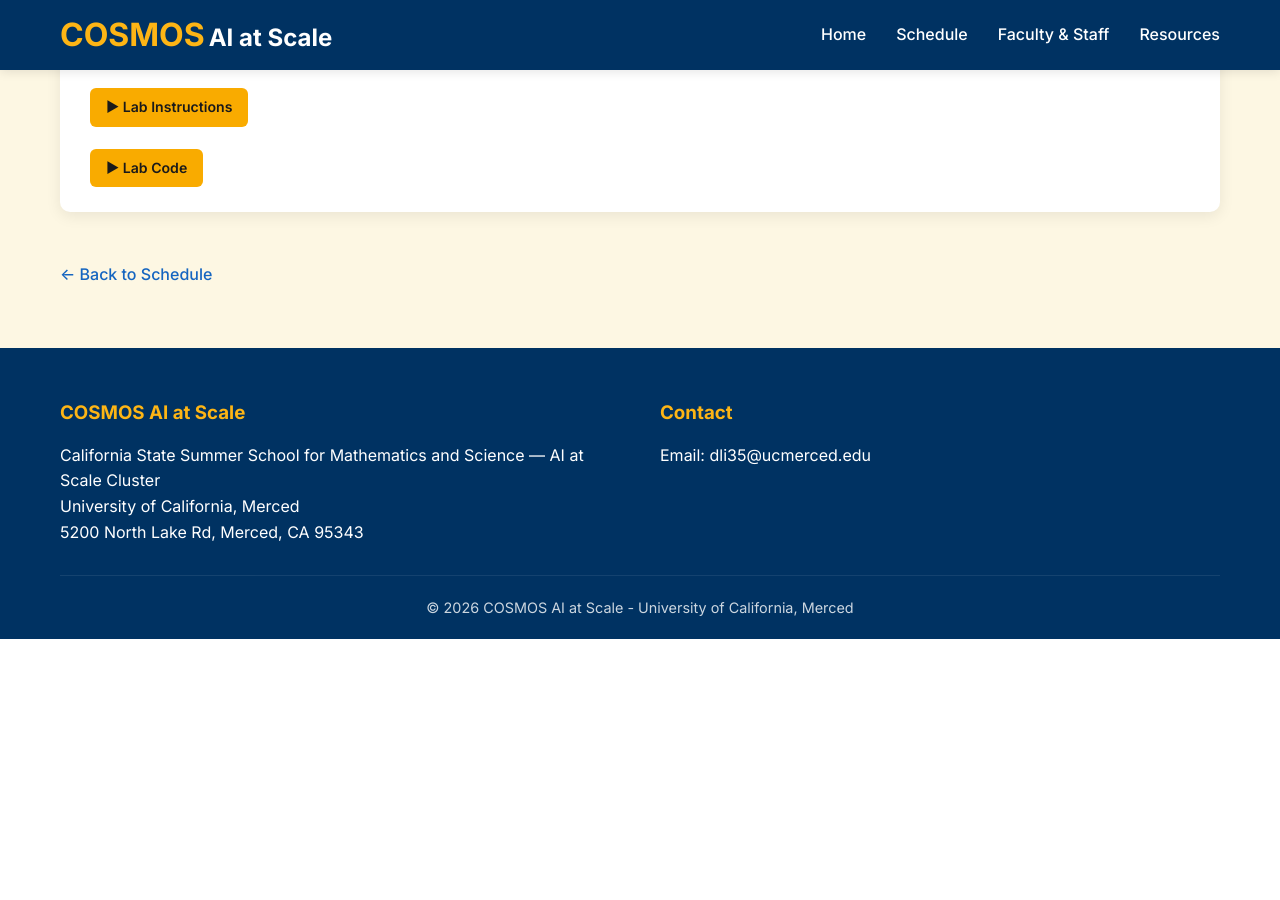
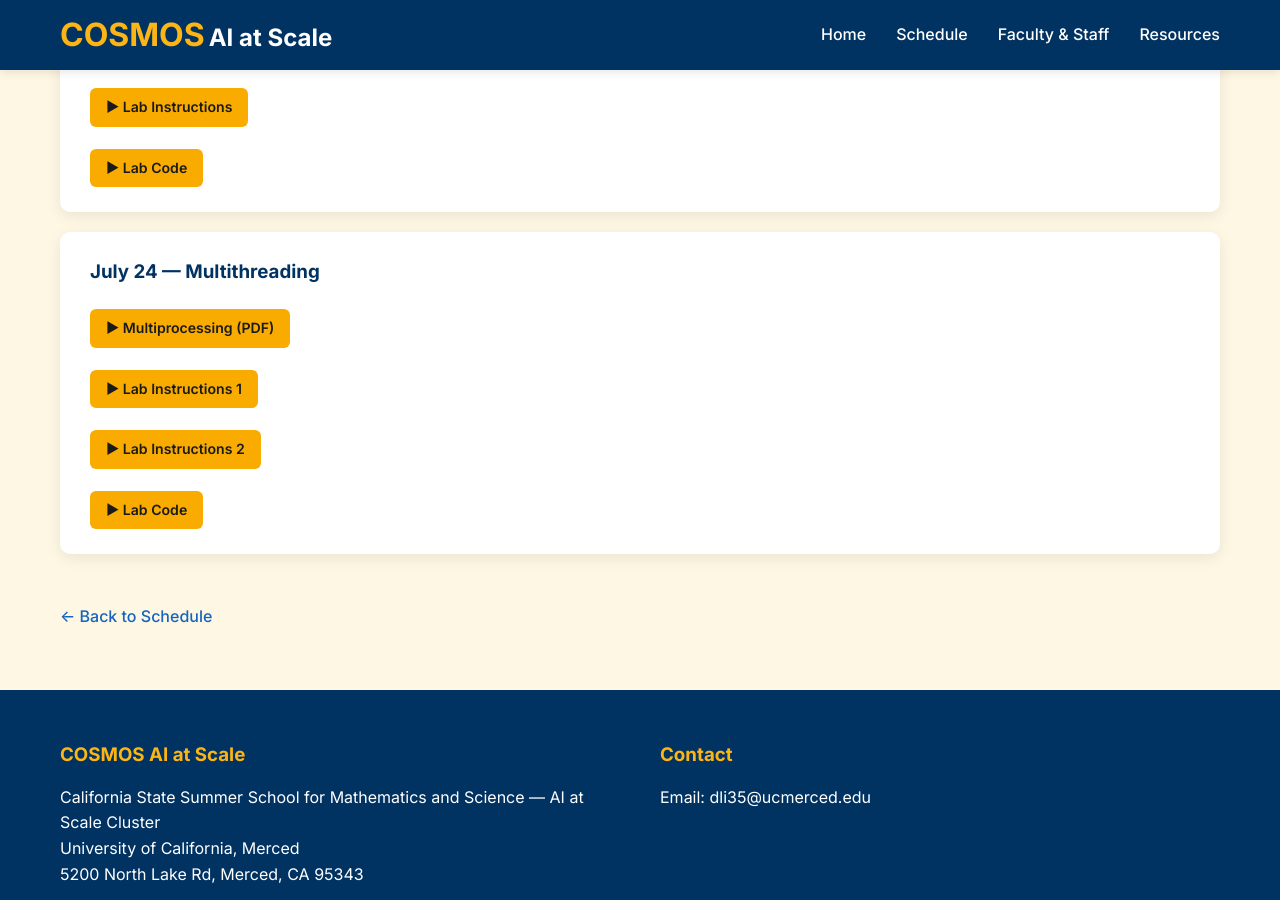
Before and after one commit to cosmos-ai-ucm/cosmos-ai-ucm.github.io, a Jekyll site: the page built from modules/scaling-parallelism.html, in a window 1280 px wide and 900 px high, scrolled down 900 px. Built offline with Jekyll 4.4.1, drawn with Linux system fonts in a browser that asks for light colours; before the commit the page ends 1539 px from its top, so only the background shows below that.

Commit message:
Add July 24 multithreading activity details

```diff
--- a/modules/scaling-parallelism.html
+++ b/modules/scaling-parallelism.html
@@ -58,10 +58,31 @@ title: Scaling & Parallelism
         </p>
       </div>
 
+      <!-- July 24 -->
+      <div class="activity-item">
+        <h3>July 24 &mdash; Multithreading</h3>
 
-
+        <p style="margin-top:10px;">
+          <a class="colab-link" href="/modules/July24_slides.pdf" target="_blank" rel="noopener">
+            &#9654; Multiprocessing (PDF)
+          </a>
+        </p>
+        <p style="margin-top:10px;">
+          <a class="colab-link" href="/modules/July24_lab_instructions_1.pdf" target="_blank" rel="noopener">
+            &#9654; Lab Instructions 1
+          </a>
+        </p>
+        <p style="margin-top:10px;">
+          <a class="colab-link" href="/modules/July24_lab_instructions_2.pdf" target="_blank" rel="noopener">
+            &#9654; Lab Instructions 2
+          </a>
+        </p>
+        <p style="margin-top:10px;">
+          <a class="colab-link" href="/modules/July24_multiprocessing_lab.py" target="_blank" rel="noopener">
+            &#9654; Lab Code
+          </a>
+        </p>
     </div>
-
 
     <a class="back-link" href="/schedule">&larr; Back to Schedule</a>
   </div>
```
